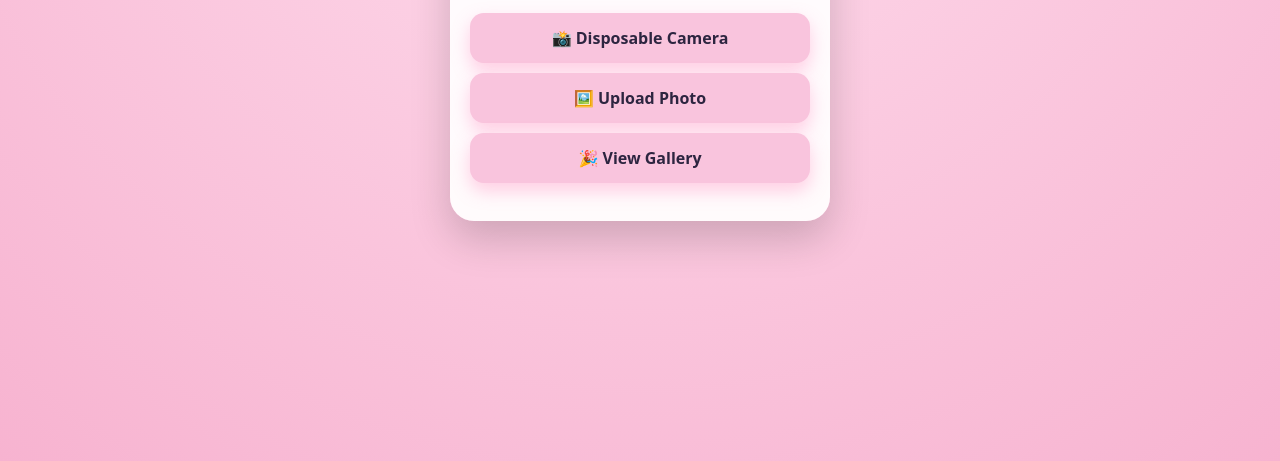
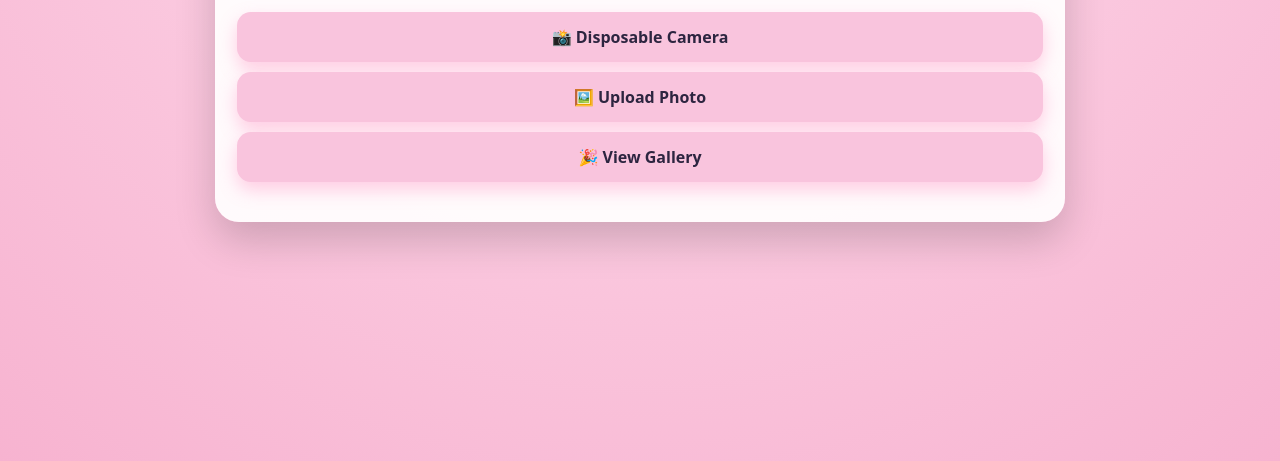
Before and after one commit to anadhima/event-uploader, a website: page public/index.html in a window 1280 px wide. Shown: the part 339-800 px from the top of the page. Drawn offline with Linux system fonts and the light colour scheme.

Commit message:
Update styles.css

```diff
--- a/public/styles.css
+++ b/public/styles.css
@@ -36,13 +36,14 @@ body.hero {
 
 .hero-card {
   background: rgba(255,255,255,0.92);
-  padding: 24px 20px 28px;
+  padding: 24px 22px 30px;
   border-radius: 24px;
-  width: 90%;
-  max-width: 380px;
+  width: 92%;
+  max-width: 850px; /* FIX: allow gallery to expand like your screenshot */
   text-align: center;
   box-shadow: 0 18px 40px rgba(0,0,0,0.18);
 }
+
 
 .hero-card h1 {
   margin: 0 0 6px;
```
